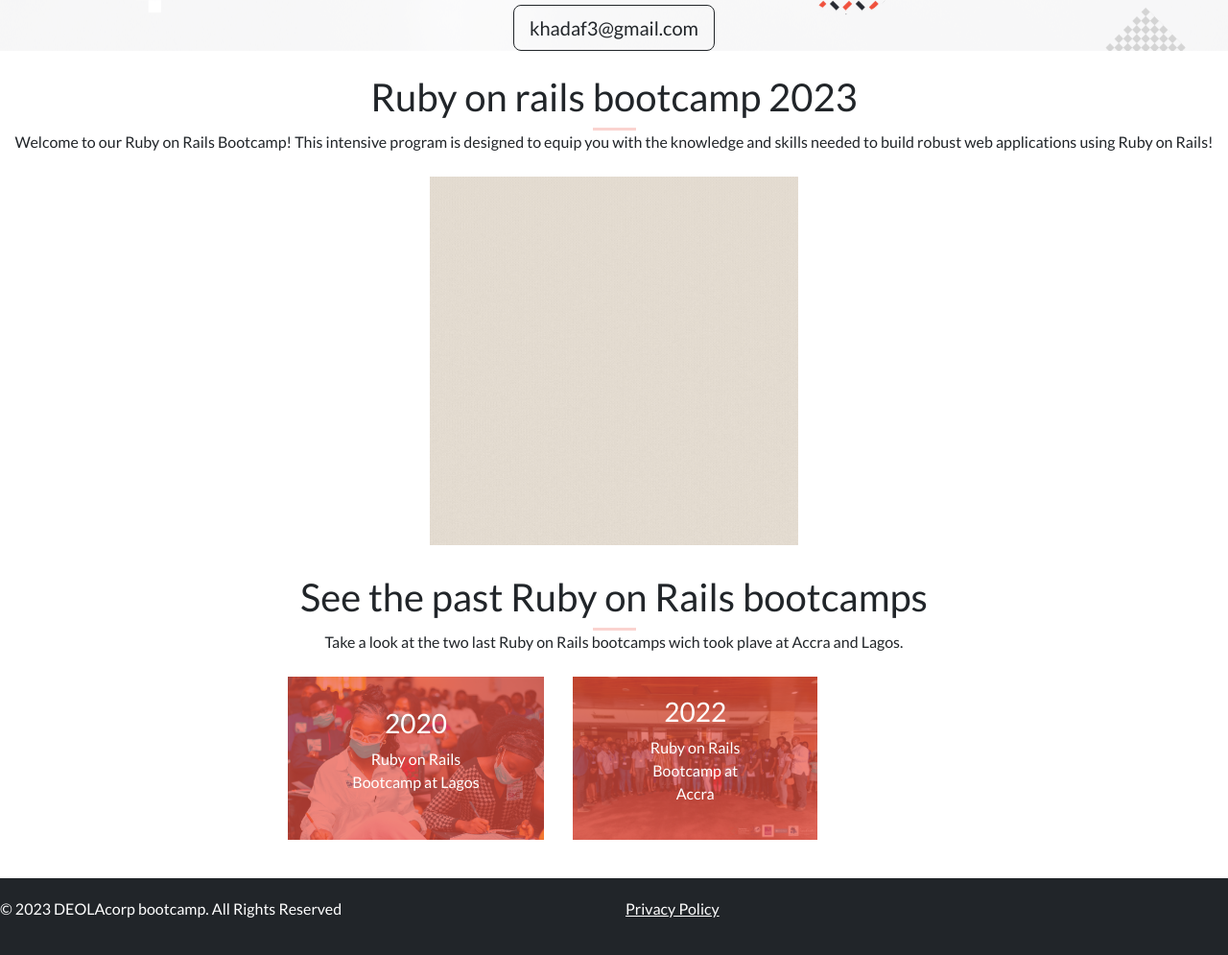
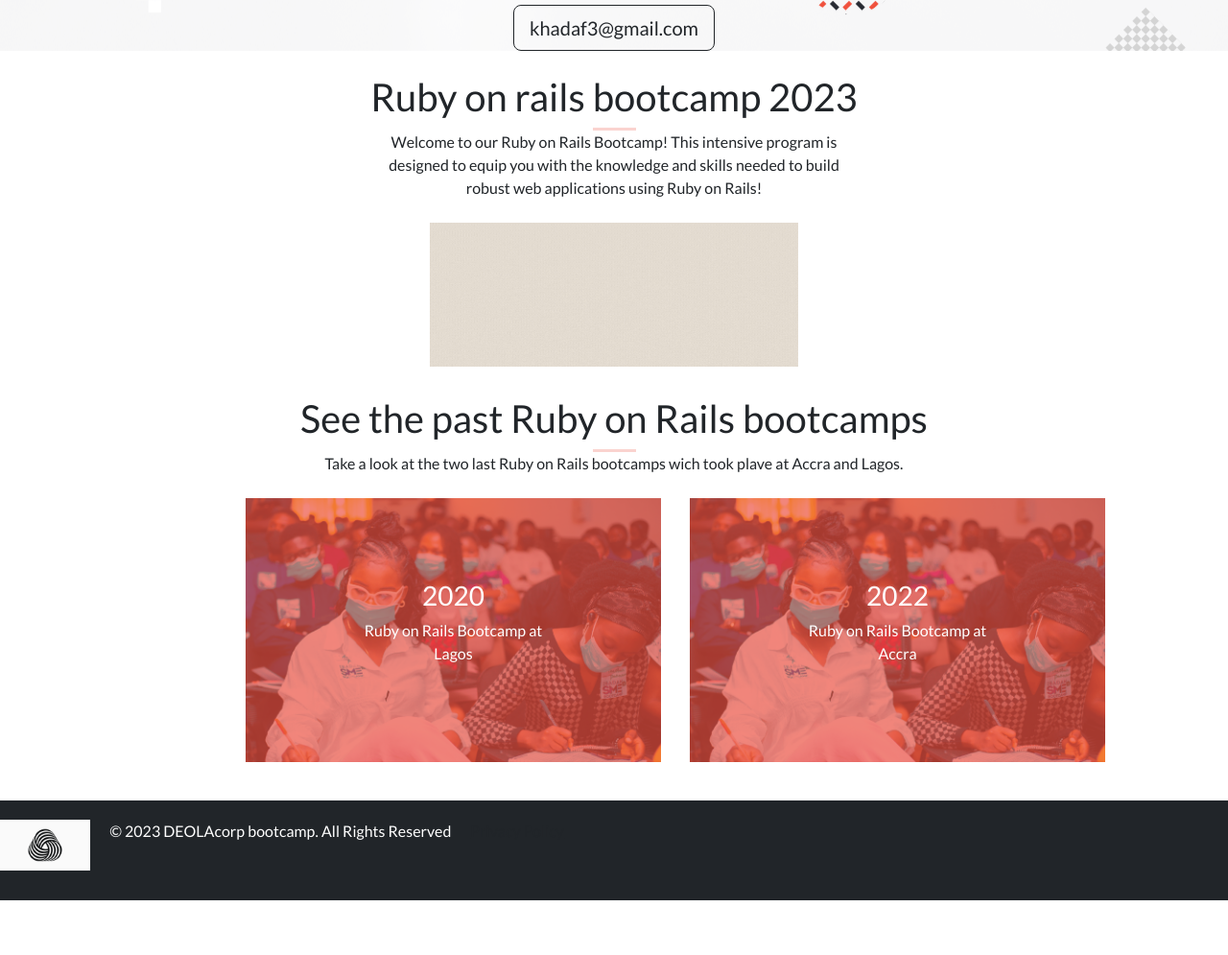
Before and after one commit to adeola003/Ruby-on-rails-bootcamp, a website: page about.html in a window 1280 px wide. Shown: the part 569-1564 px from the top of the page at 96% size. After the commit the page ends 1507 px from the top, so only its background shows below. Drawn offline with nearby package versions, Linux system fonts and the light colour scheme.

Commit message:
Made all the changes required by the reviewer and fixed linters

```diff
--- a/about.css
+++ b/about.css
@@ -76,9 +76,7 @@ p {
 
 .btcp-img {
   width: 100%;
-  height: 170px;
   opacity: 30%;
-  position: relative;
 }
 
 .item-1,
@@ -94,10 +92,6 @@ p {
   transform: translate(-50%, -50%);
   color: white;
   text-align: center;
-}
-
-footer {
-  height: 10vh;
 }
 
 .foot-cont {
@@ -116,9 +110,29 @@ footer {
   padding-right: 20%;
 }
 
+.brand-text {
+  padding-left: 30%;
+  padding-right: 30%;
+}
+
 .my-gif {
   width: 30%;
+  height: 180px;
   padding-bottom: 30px;
+}
+
+footer {
+  height: 13vh;
+}
+
+.footer-logo {
+  width: 15%;
+}
+
+.foot-items {
+  display: flex;
+  flex-direction: row;
+  column-gap: 20px;
 }
 
 @media only screen and (min-width: 768px) {
@@ -129,6 +143,7 @@ footer {
     max-width: 90vw;
     column-gap: 30px;
     padding-bottom: 40px;
+    padding-left: 20%;
   }
 }
 
@@ -157,12 +172,18 @@ footer {
     display: flex;
     flex-direction: column;
     justify-content: center;
+    align-items: center;
     max-width: 90vw;
     row-gap: 30px;
     padding-bottom: 40px;
+    padding-left: 10%;
   }
 
   footer {
-    height: auto;
+    height: 200px;
+  }
+
+  .foot-cont {
+    padding-top: 50px;
   }
 }
--- a/about.html
+++ b/about.html
@@ -67,7 +67,7 @@
   <section class=".brand" id="brand">
     <h1 class="brand-title text-center">Ruby on rails bootcamp 2023</h1>
     <hr class="orange-hr">
-    <p class="lead mb-4 text-center">Welcome to our Ruby on Rails Bootcamp! This intensive program is designed to equip you with the knowledge and skills needed to build robust web applications using Ruby on Rails!</p>
+    <p class="lead mb-4 text-center brand-text">Welcome to our Ruby on Rails Bootcamp! This intensive program is designed to equip you with the knowledge and skills needed to build robust web applications using Ruby on Rails!</p>
     <a class="brand-cont" href="#"><img class="my-gif" src="./assets/DEOLAcorp.gif" alt="My logo animation"></a>
 
   </section>
@@ -86,7 +86,7 @@
 
         </div>
         <div class="item-2">
-            <img class="btcp-img" src="./assets/prev_bootcamps/accra.jpg" alt="Previous bootcamp image">
+            <img class="btcp-img" src="./assets/prev_bootcamps/lagos.png" alt="Previous bootcamp image">
             <div class="overlay-text">
                 <h3>2022</h3>
                 <p>Ruby on Rails Bootcamp at Accra</p>
@@ -98,14 +98,13 @@
 
   <!-- Footer -->
   <footer class="bg-dark text-white">
-      <div class="row foot-cont">
-        <div class="col-md-6">
-          <p>&copy; 2023 DEOLAcorp bootcamp. All Rights Reserved</p>
-        </div>
-        <div class="col-md-6 text-md-right">
-          <a href="#" class="text-white">Privacy Policy</a>
-        </div>
+    <div class="row foot-cont">
+      <div class="col-md-6 foot-items">
+        <img class="footer-logo" src="./assets/footer_logo.png" alt="Footer logo">
+        <p>&copy; 2023 DEOLAcorp bootcamp. All Rights Reserved</p>
+        <a href="#" class="text-dark">Privacy Policy</a>
       </div>
+    </div>
   </footer>
   <!-- Scripts -->
   <script type="module" src="script.js"></script>
--- a/style.css
+++ b/style.css
@@ -153,8 +153,17 @@ footer {
   padding-top: 20px;
 }
 
+.footer-logo {
+  width: 15%;
+}
+
+.foot-items {
+  display: flex;
+  flex-direction: row;
+  column-gap: 20px;
+}
+
 @media only screen and (min-width: 768px) {
-
   #home {
     height: auto;
   }
@@ -169,13 +178,13 @@ footer {
     padding-left: 1px;
     padding-right: 1px;
     flex: 1;
-    height: 300px auto;
+    min-height: 280px;
+    height: auto;
   }
 
   .procard {
     height: 100%;
   }
-
 
   .speakers-div {
     display: grid;
@@ -203,7 +212,6 @@ footer {
 }
 
 @media only screen and (max-width: 767px) {
-
   #home {
     height: auto;
   }
@@ -242,6 +250,7 @@ footer {
     display: grid;
     grid-template-columns: auto auto;
   }
+
   .spk-img-cont {
     background-image: url("./assets/speakers/image-bg.png");
     background-position: top left;
```
Also changed, not shown: index.html (+2 -3 lines), assets/footer_logo.png (added).
